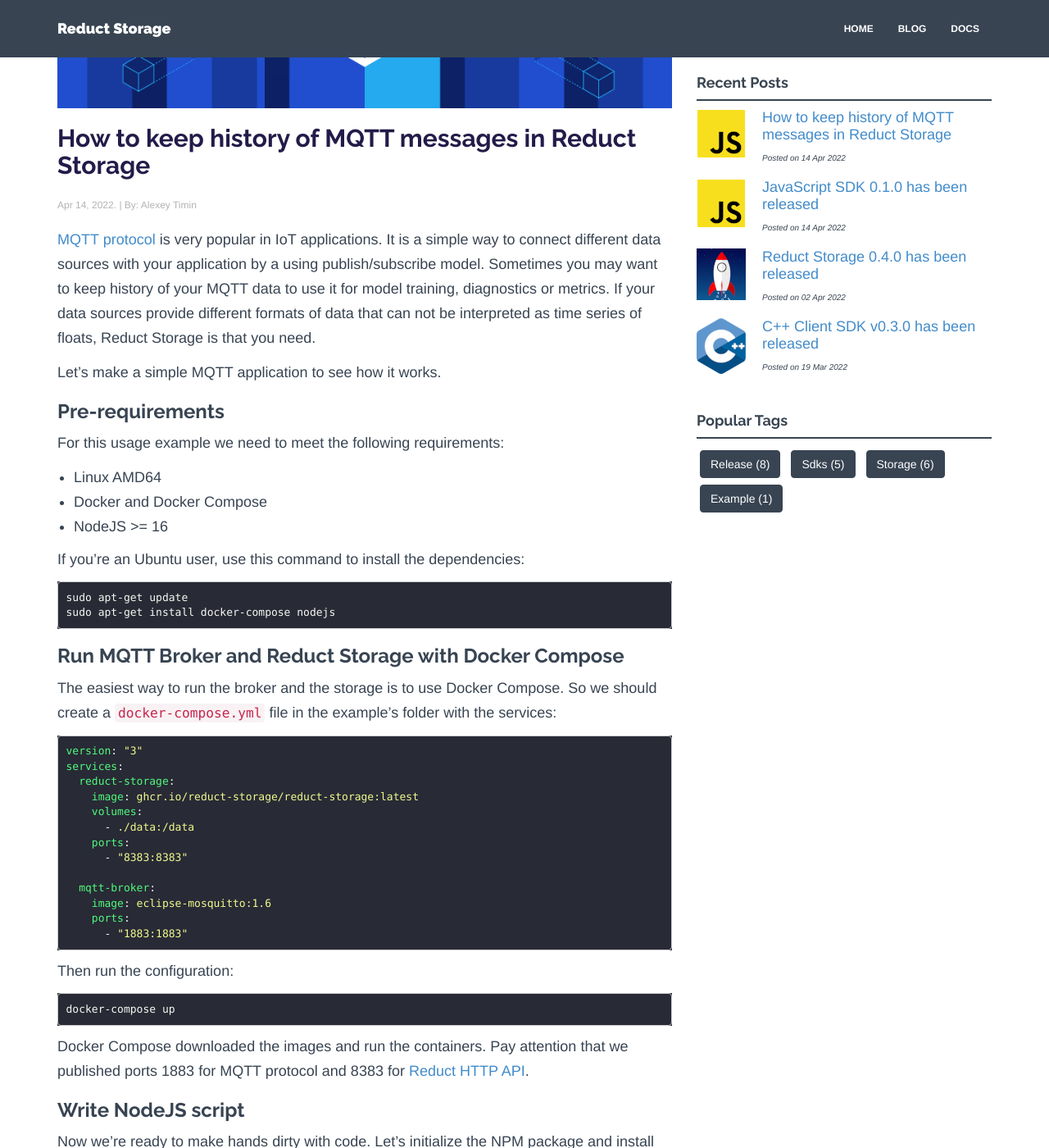
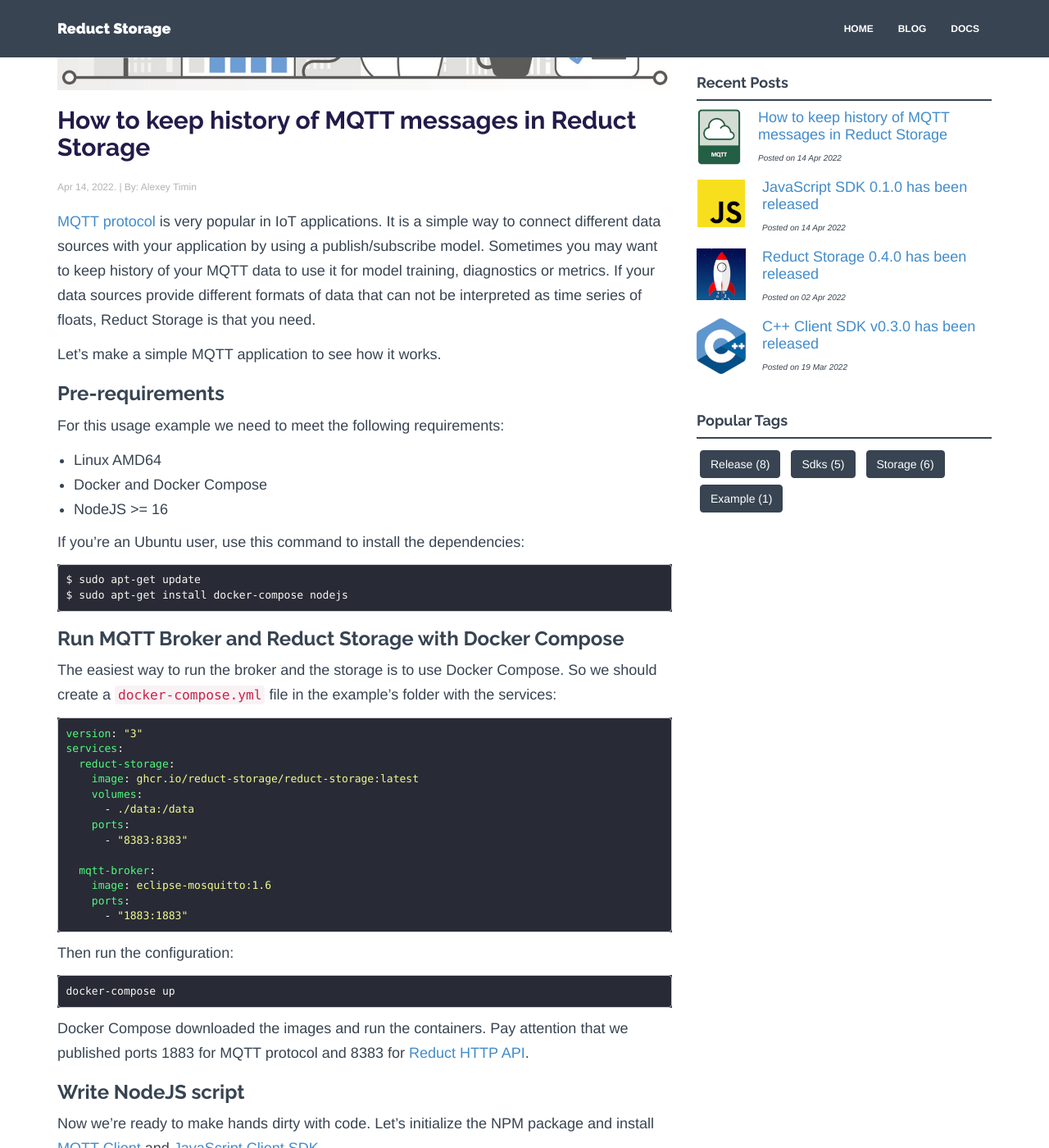
Before and after one commit to reductstore/homepage, a Jekyll site: the page built from _posts/2022-04-15-keep-history-mqtt.md, in a window 1280 px wide and 1400 px high, scrolled down 517 px. Shown: the whole window at 82% size. Built offline with Jekyll 4.4.1, drawn with Linux system fonts in a browser that asks for light colours; nearby versions of some CDN libraries; some of the changed text lies outside the part shown.

Commit message:
elaborate post

````diff
--- a/_posts/2022-04-15-keep-history-mqtt.md
+++ b/_posts/2022-04-15-keep-history-mqtt.md
@@ -7,13 +7,13 @@
 - Storage
 - SDKs
 - Example
-img: js.png
-thumb: js.png
+img: iot.png
+thumb: mqtt.png
 
 ---
 
 [MQTT protocol][4] is very popular in IoT applications. It is a simple way to connect different data sources
-with your application by a using publish/subscribe model. Sometimes you may want to keep history of your MQTT data to
+with your application by using a publish/subscribe model. Sometimes you may want to keep history of your MQTT data to
 use
 it for model training, diagnostics or metrics. If your data sources provide different formats of data that can
 not be interpreted as time series of floats, Reduct Storage is that you need.
@@ -33,8 +33,8 @@
 If you're an Ubuntu user, use this command to install the dependencies:
 
 ```
-sudo apt-get update
-sudo apt-get install docker-compose nodejs
+$ sudo apt-get update
+$ sudo apt-get install docker-compose nodejs
 ```
 
 ### Run MQTT Broker and Reduct Storage with Docker Compose
@@ -74,8 +74,8 @@
 [JavaScript Client SDK](https://www.npmjs.com/package/reduct-js).
 
 ```
-npm init
-npm install --save reduct-js async-mqtt
+$ npm init
+$ npm install --save reduct-js async-mqtt
 ```
 
 When we have all the dependencies installed, we can write the script:
@@ -147,8 +147,8 @@
 of `mosquitto-clients` package:
 
 ```
-sudo apt-get install mosquitto-clients
-mosuitto_pub -t mqtt_data -m "Hello, world!"
+$ sudo apt-get install mosquitto-clients
+$ mosuitto_pub -t mqtt_data -m "Hello, world!"
 ```
 
 ### Getting data from Reduct Storage
````
Also changed, not shown: other parts of _posts/2022-04-15-keep-history-mqtt.md (+4 -7 lines), assets/img/blog/iot.png (added), assets/img/blog/thumbs/mqtt.png (added).
